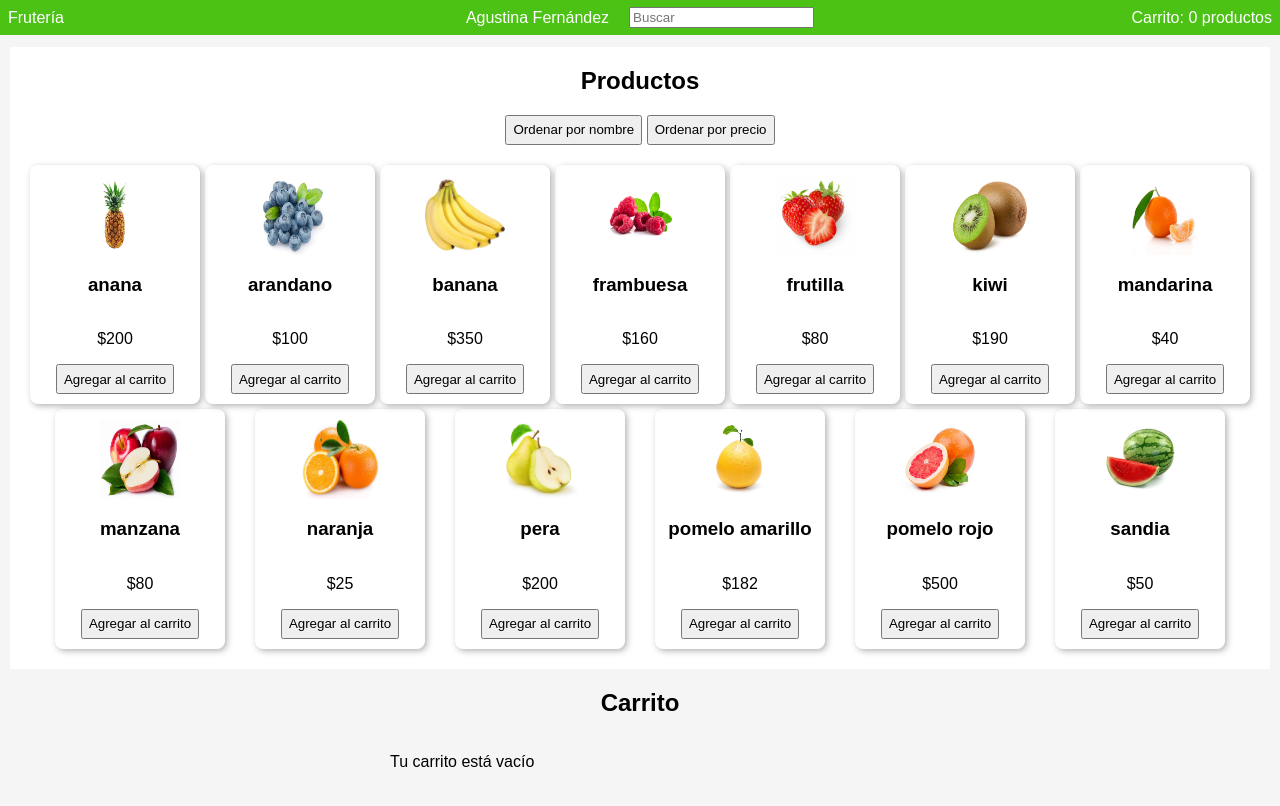
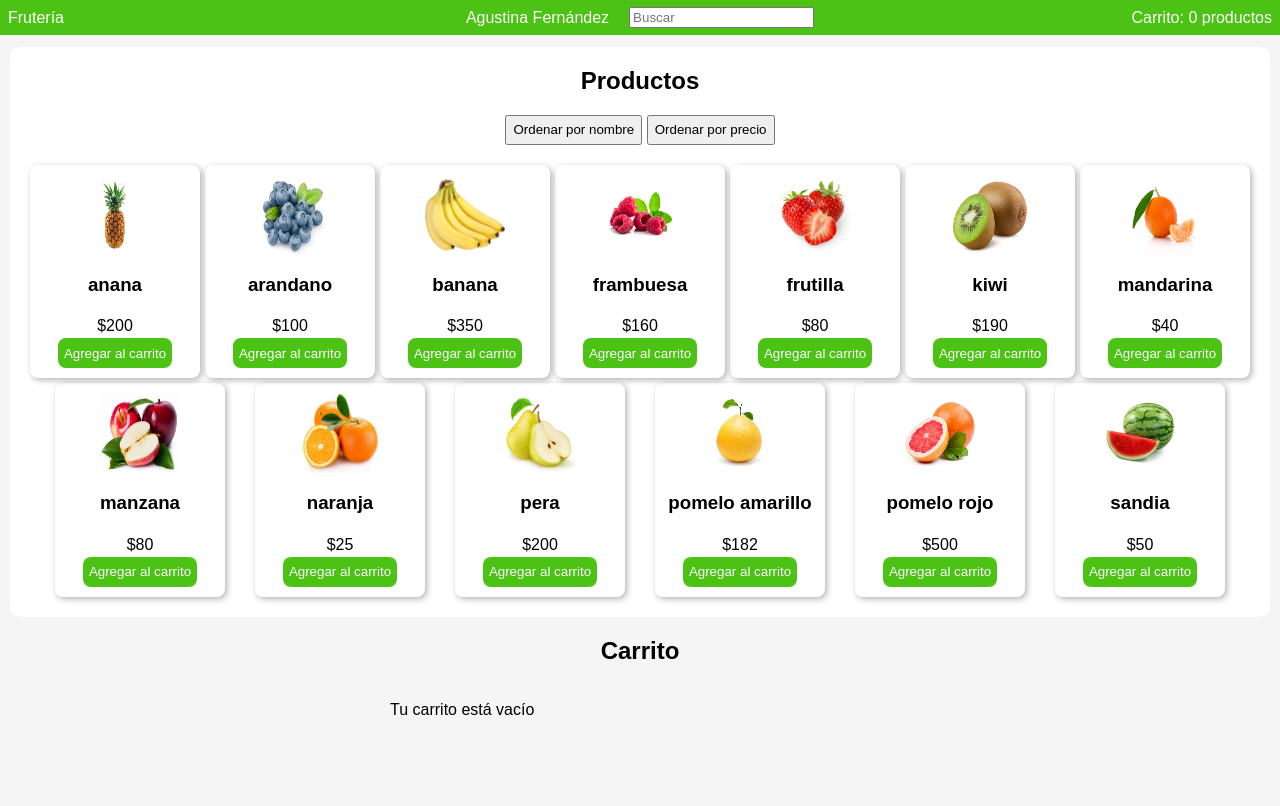
Before and after one commit to agussffernandez/parcial1PrograIIIDiv132_AgustinaFernandez, a plain HTML site: page index.html in a window 1280 px wide. Drawn offline with Linux system fonts and the light colour scheme.

Commit message:
Codigo version 1.2

```diff
--- a/css/styles.css
+++ b/css/styles.css
@@ -77,6 +77,7 @@ main {
 
 .productos {
     background-color: var(--color-fondo-productos);
+    border-radius: 10px;
 }
 
 .encabezado-productos {
@@ -111,6 +112,19 @@ main {
 .card-producto img {
     width: 80px;
     height: 80px;
+}
+
+.card-producto h2,
+.card-producto p {
+    margin-top: 3px;
+    margin-bottom: 3px;
+}
+
+.boton-agregar-carrito {
+    background-color: var(--color-fondo-header);
+    color: var(--color-letra-blanco);
+    border: none;
+    border-radius: 8px;
 }
 
 /*-----------------------
--- a/js/main.js
+++ b/js/main.js
@@ -84,7 +84,7 @@ function mostrarFrutas(arrayFrutas) {
             <img src="${fruta.ruta_img}" alt="${fruta.nombre}">
             <h3>${fruta.nombre}</h3>
             <p>$${fruta.precio}</p>
-            <button onclick="agregarACarrito(${fruta.id})">Agregar al carrito</button>
+            <button onclick="agregarACarrito(${fruta.id})" class="boton-agregar-carrito">Agregar al carrito</button>
         </div>
         `;
     });
```
